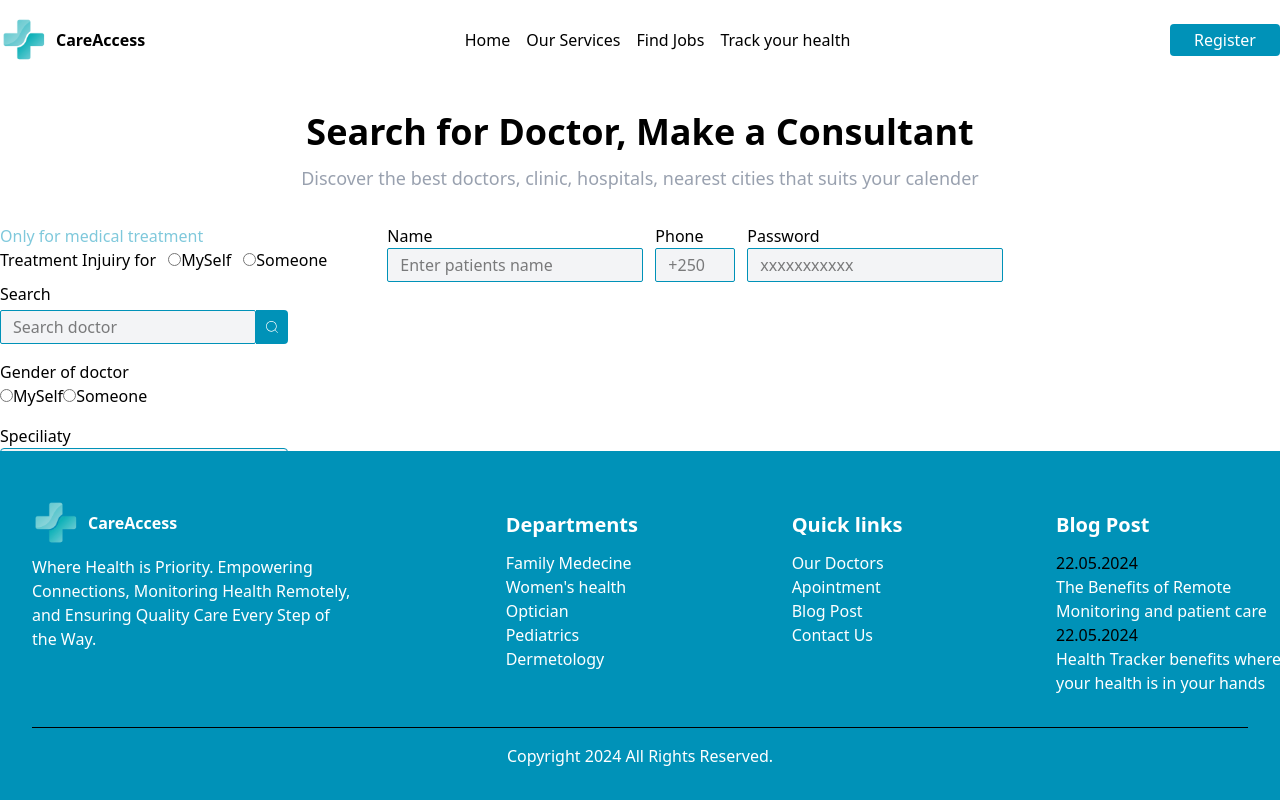
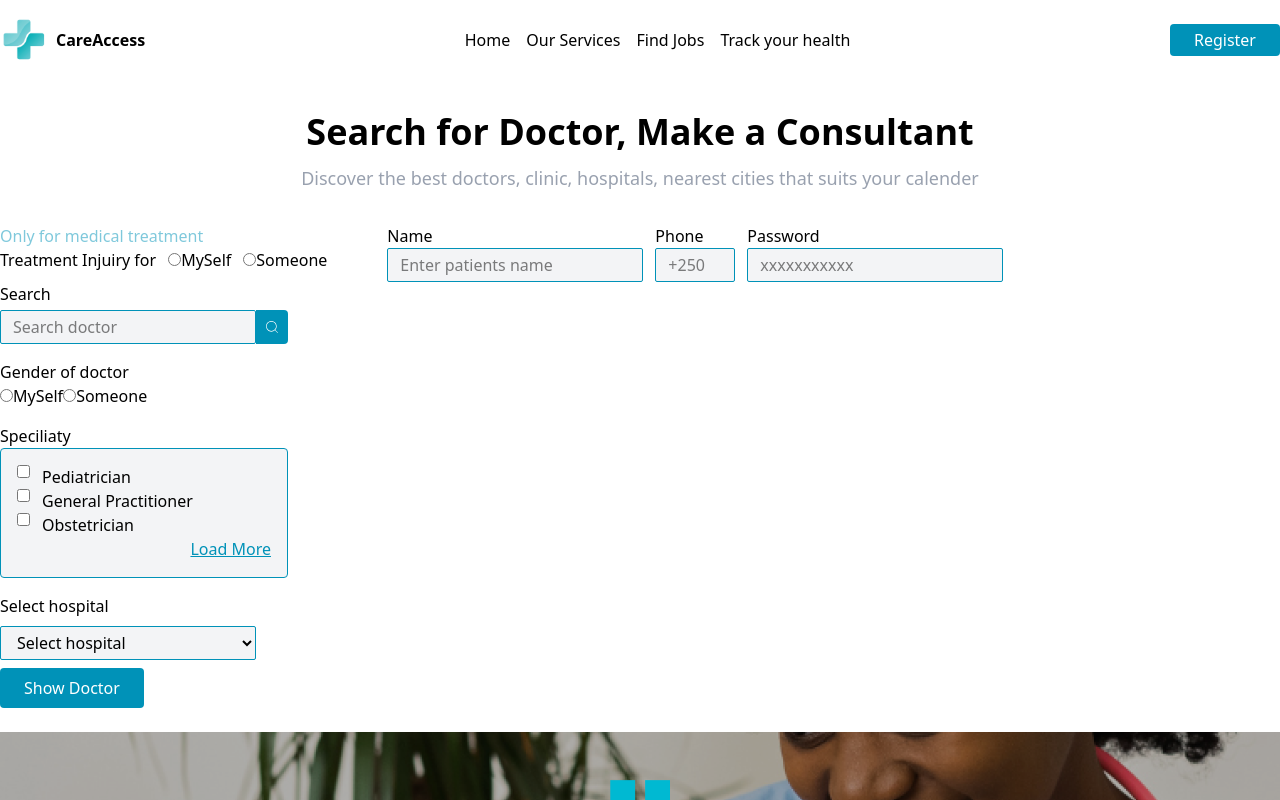
Before and after one commit to gloriaumutoni/AccessCare-Frontend, a React (Vite) app: page / in a window 1280 px wide. Shown: the top 800 px of the page. Built offline with nearby package versions, Linux system fonts and the light colour scheme.

Commit message:
refactor: remove white spaces

```diff
--- a/src/components/Footer.tsx
+++ b/src/components/Footer.tsx
@@ -2,7 +2,7 @@ import Logo from "./Logo"
 
 function Footer() {
   return (
-    <section className="text-white mt-4 bg-primary-400 p-8 divide-black absolute left-0 right-0 bottom-0">
+    <section className="text-white bg-primary-400 p-8 divide-black">
       <div className="w-7xl mx-auto flex justify-between py-4">
         <div>
           <Logo />
```
